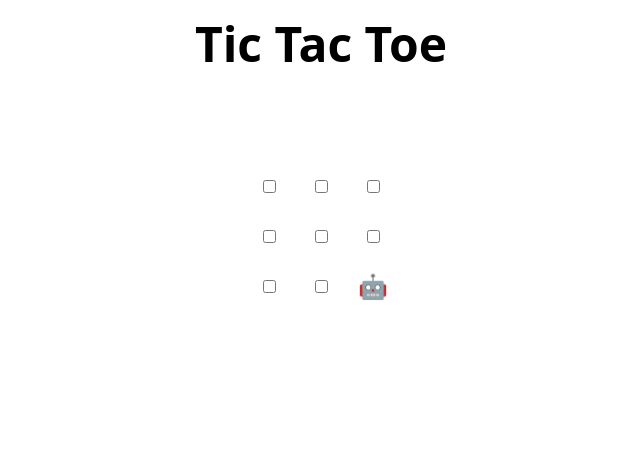
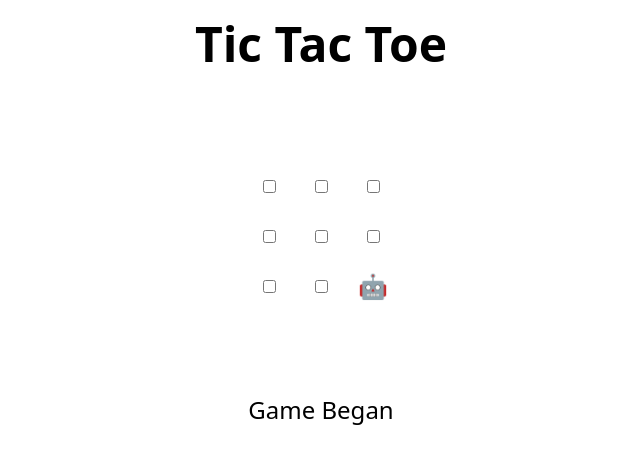
Before and after one commit to dhruv11011/MLSA_Task3, a plain HTML site: page index.html in a window 1280 px wide. Shown: the whole page, without its empty margins (319-959 px from the left). Drawn offline with Linux system fonts and the light colour scheme.

Commit message:
Update index.html
HTML update by Dhruv

```diff
--- a/index.html
+++ b/index.html
@@ -47,6 +47,7 @@
   </tr>
 </table>
 
+<p>Game Began</p>
 <h2 hidden>Game over, refresh to play again 🧑‍💻 🤖!</h2>
 
 <script>
```
